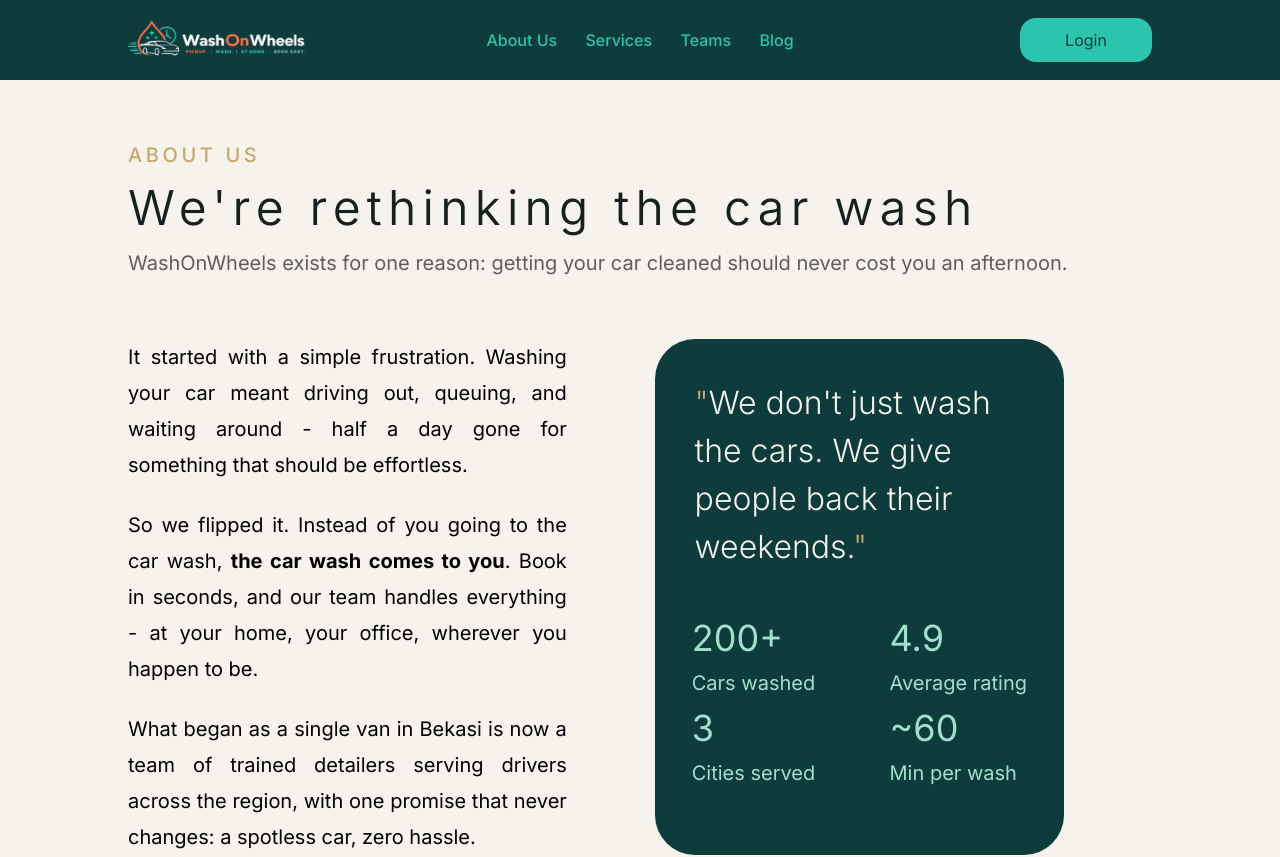
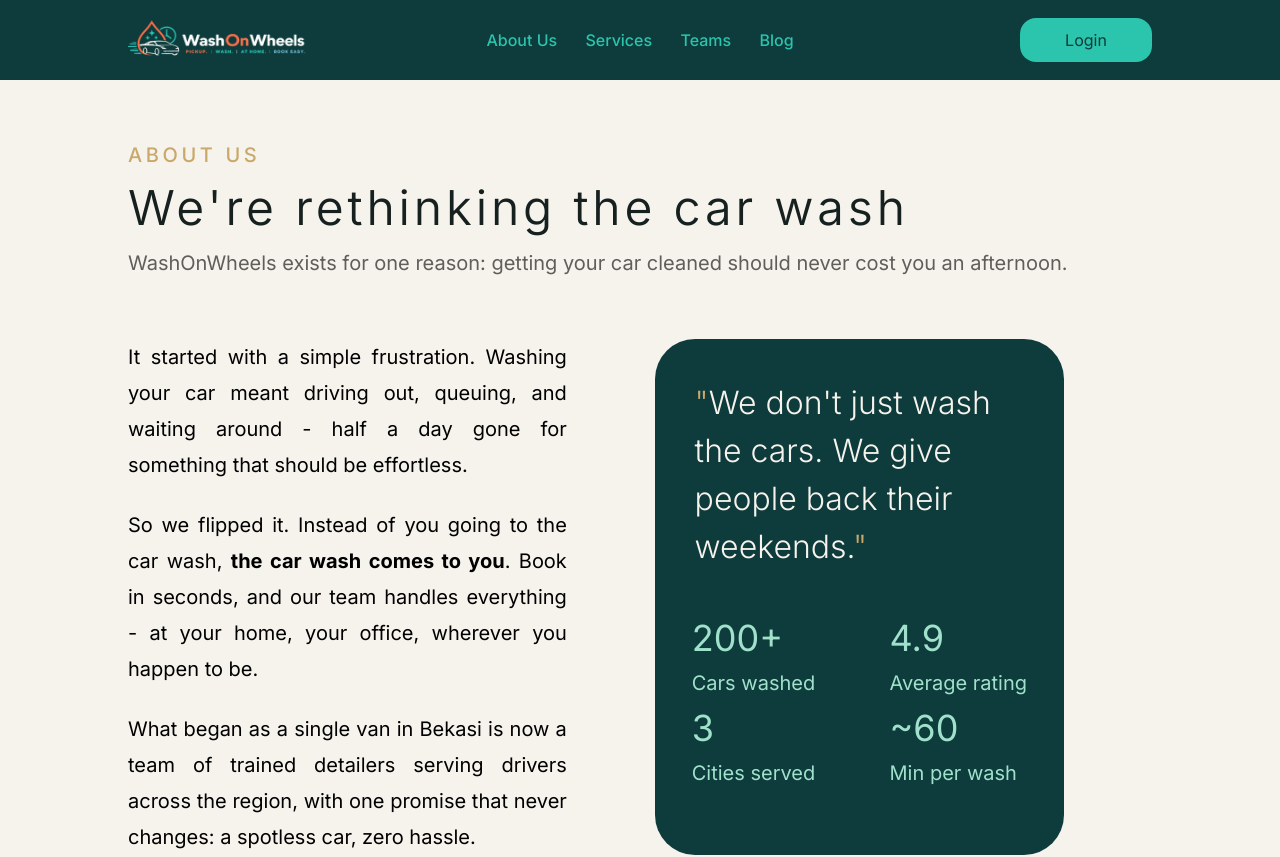
Before and after one commit to redyananda/washonwheels, a React (Vite) app: page /about-us in a window 1280 px wide. Shown: the top 857 px of the page. Built offline with nearby package versions, Linux system fonts and the light colour scheme.

Commit message:
fix ui index page

```diff
--- a/src/components/sections/about/AboutHero.css
+++ b/src/components/sections/about/AboutHero.css
@@ -17,7 +17,7 @@
   font-size: 48px;
   font-weight: 350;
   line-height: 1.1;
-  letter-spacing: 0.13em;
+  letter-spacing: 0.08em;
   color: #15201f;
   margin-bottom: 12px;
 }
--- a/src/index.css
+++ b/src/index.css
@@ -193,6 +193,11 @@
   background-color: #0e3b3b;
   color: #f6f3ed;
   cursor: pointer;
+  border: 2px solid #c9a86a;
+}
+
+.create-blog-admin-only-container-btn:hover {
+  background-color: #c9a86a;
 }
 
 @media (max-width: 768px) {
```
